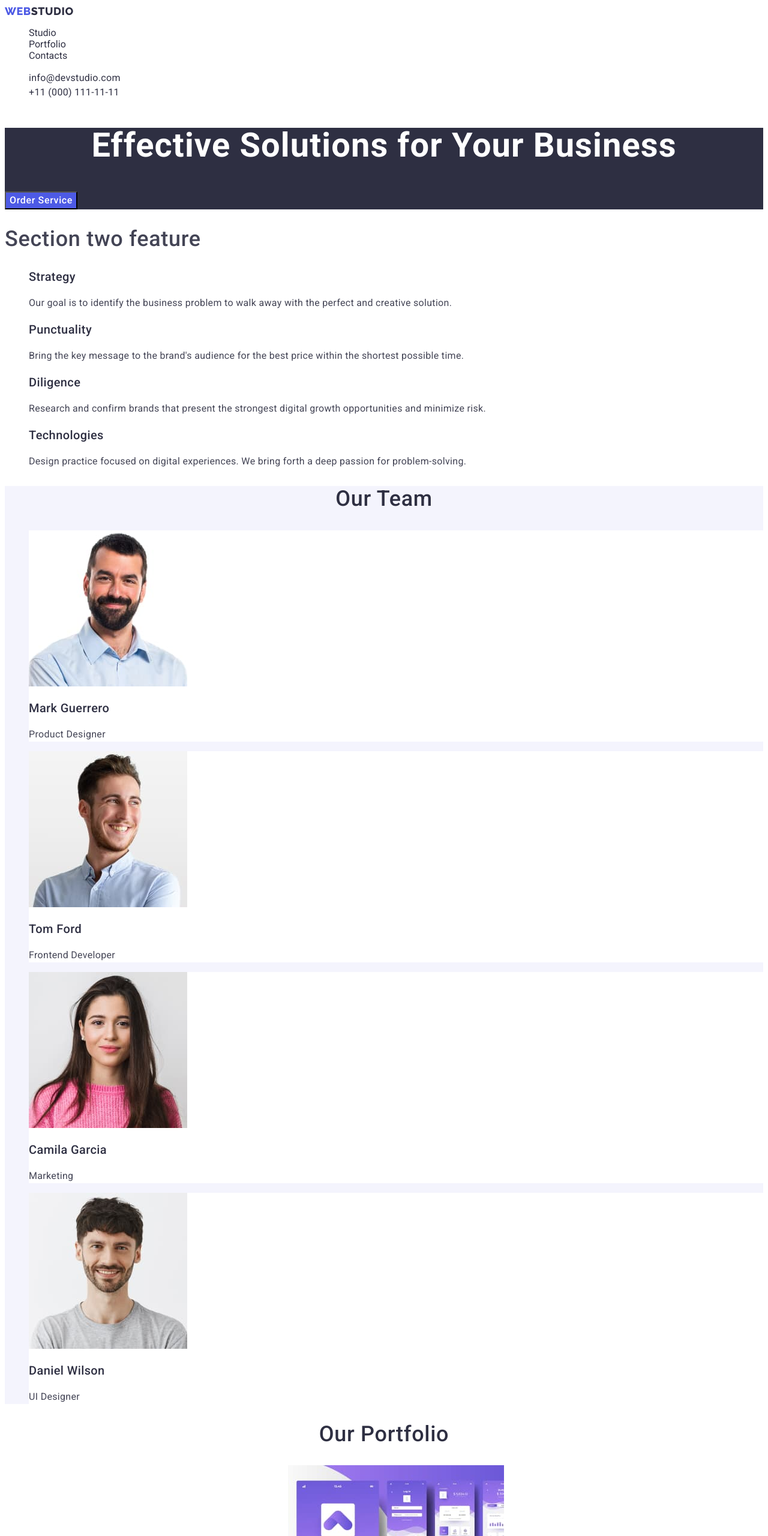
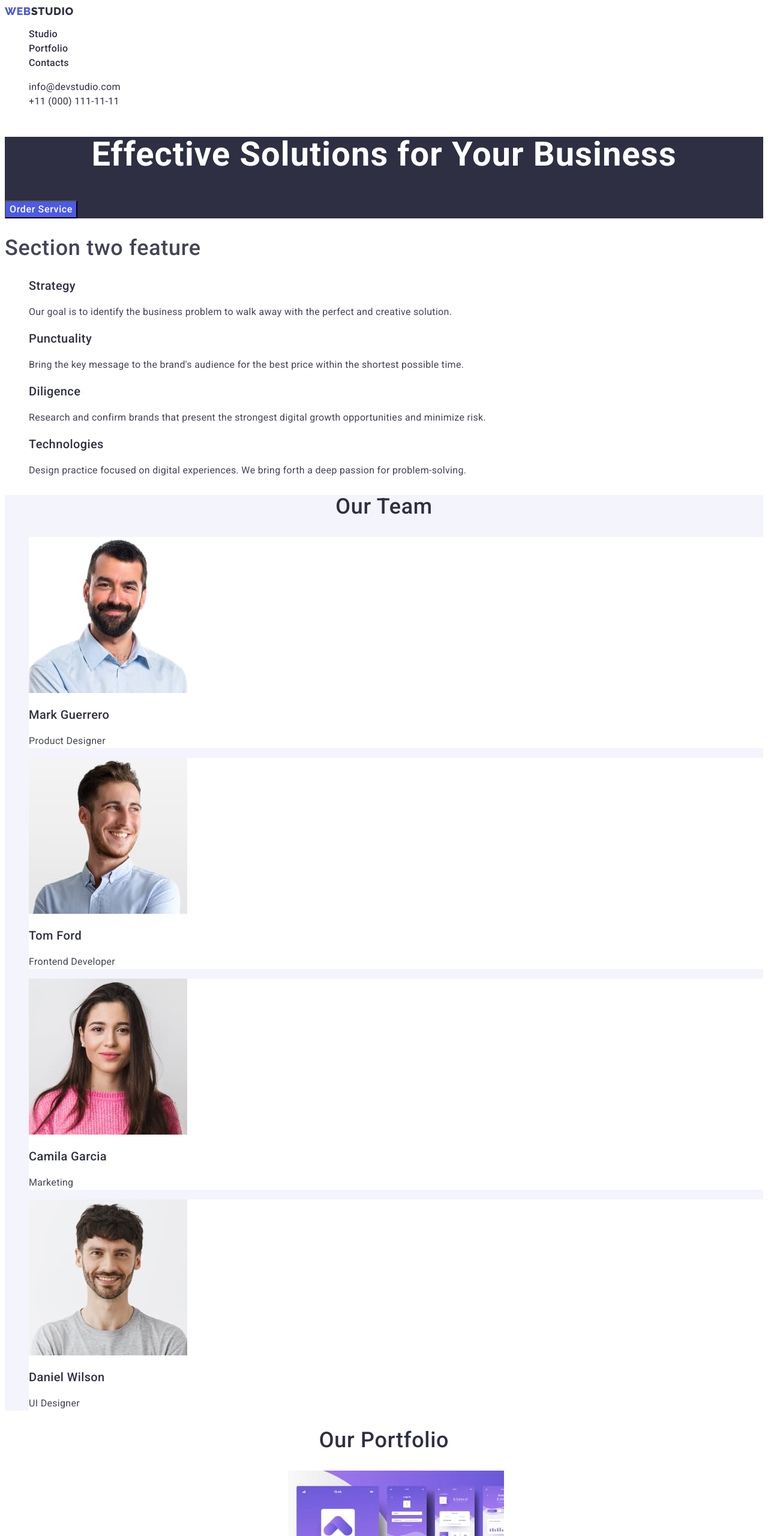
Before and after one commit to svetikoduvanchik/goit-markup-hw-02, a plain HTML site: page index.html in a window 1280 px wide. Shown: the top 2560 px of the page at 60% size. Drawn offline with Linux system fonts and the light colour scheme.

Commit message:
css file correction

```diff
--- a/css/styles.css
+++ b/css/styles.css
@@ -32,13 +32,19 @@
 .link {
     text-decoration: none;
 }
-
-.heder-ithem {
+.header-ithem a {
     font-weight: 500;
     line-height: 1.5;
     letter-spacing: 0.02em;
     color: #2e2f42;
 }
+
+/* .heder-ithem {
+    font-weight: 500;
+    line-height: 1.5;
+    letter-spacing: 0.02em;
+    color: #2e2f42;
+} */
 
 .heder-ithem:hover,
 .heder-ithem:focus {
@@ -120,6 +126,10 @@
     background-color:#F4F4FD;
 }
 
+.feature-title {
+    line-height: 1.11
+}
+
 .feature-subtitle {
     line-height: 1.2;
     font-weight: 500;
@@ -134,7 +144,7 @@
 .team-title {
     color: #2e2f42;
     font-weight: 500;
-    line-height: 1.2;
+    line-height: 1.11;
     text-align: center;
     letter-spacing: 0.02em;
     text-transform: capitalize;
@@ -157,7 +167,7 @@
 
 .portfolio-title {
     /* font-size: 36px; */
-    line-height: 1.2;
+    line-height: 1.11;
     font-weight: 500;
     letter-spacing: 0.02em;
     color:#2e2f42;
```
